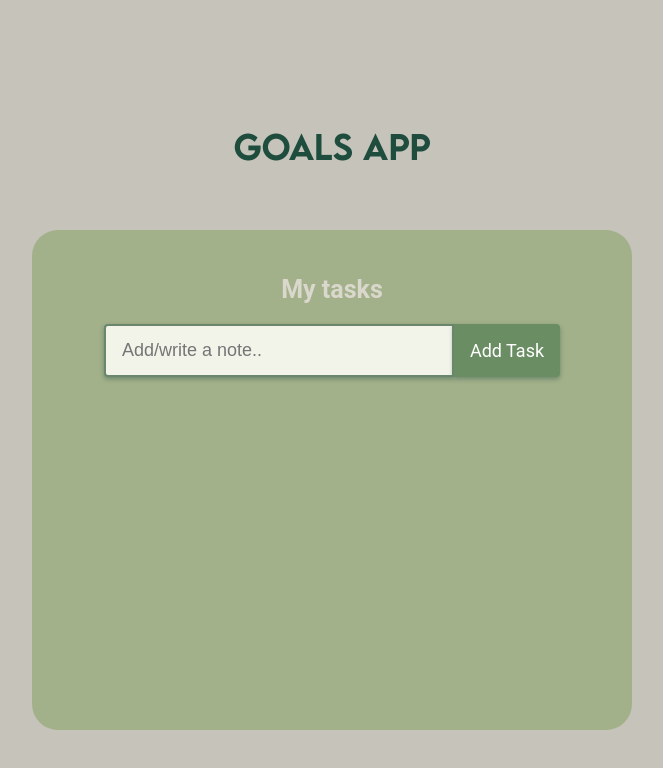
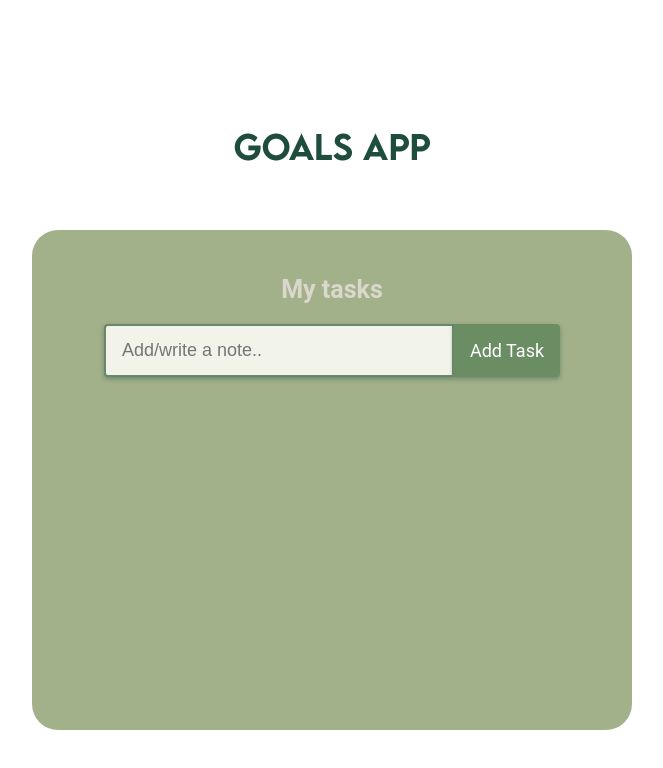
Before and after one commit to DarioDAngeloo/Set-Your-Goals-App-by-dario, a React (Vite) app in the folder set-goals-by-dario/: page / in a window 1280 px wide. Shown: the top 768 px of the page, without its empty margins (308-971 px from the left). Built offline with nearby package versions, Linux system fonts and the light colour scheme.

Commit message:
fixed-background

```diff
--- a/set-goals-by-dario/src/App.css
+++ b/set-goals-by-dario/src/App.css
@@ -6,7 +6,7 @@
 
 html,
 body {
-  background-color: #c6c3ba;
+  /* background-color: #c6c3ba; */
   margin-top: 40px;
   color: #344e41;
   font-family: Lato, sans-serif;
```
